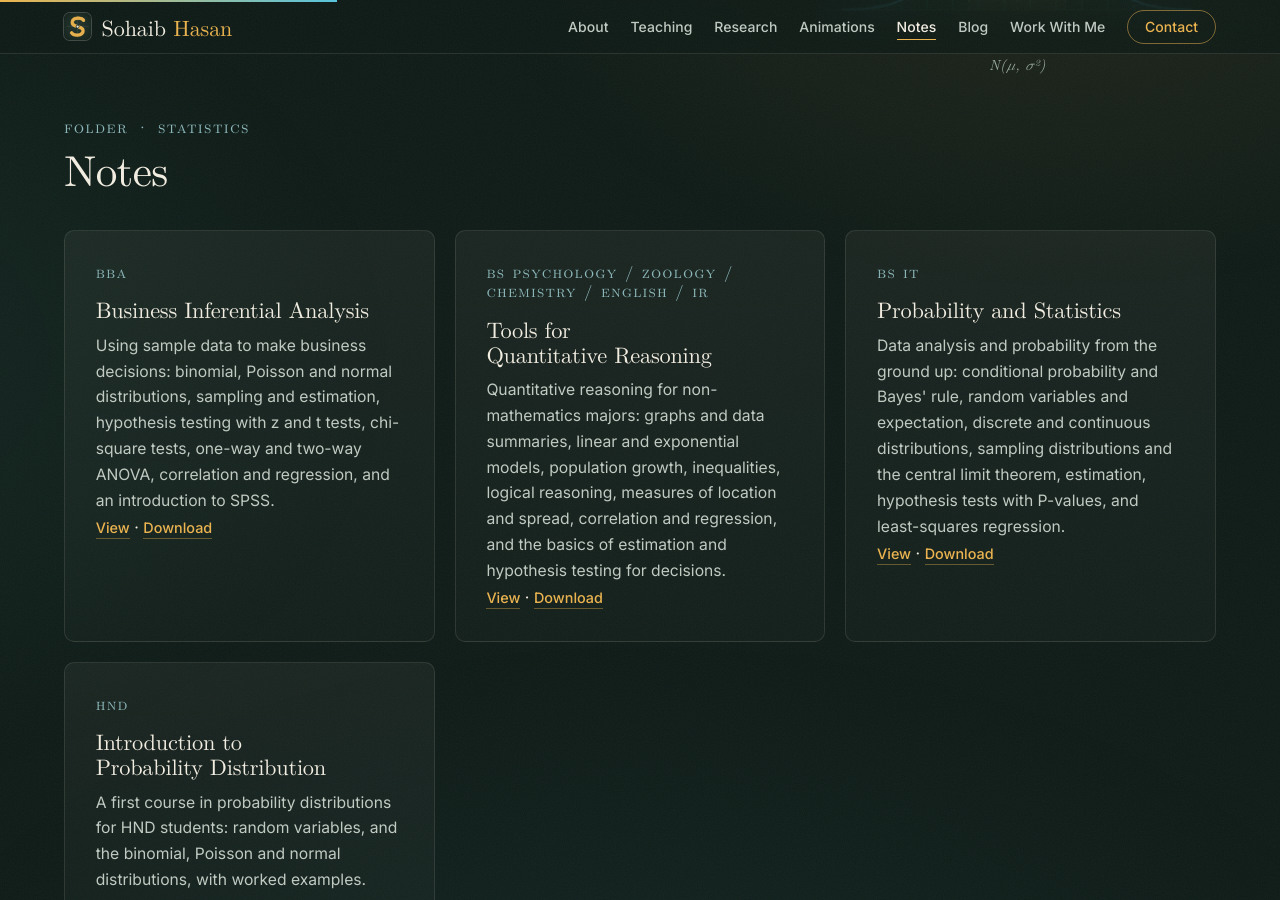
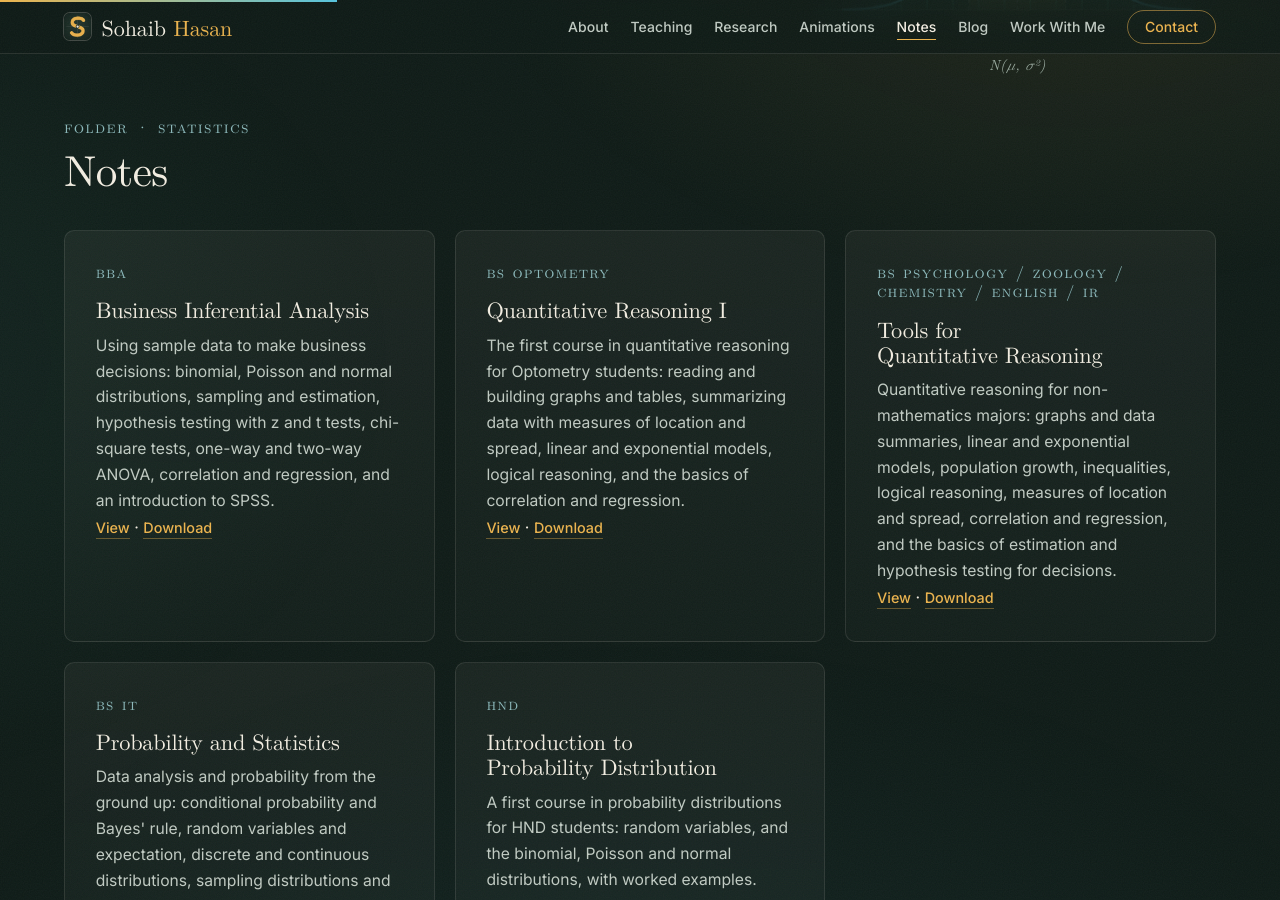
Before and after one commit to Sohaib-Hasan/Sohaib-Hasan.github.io, a Jekyll site: the page notes-statistics.html, which Jekyll copies as it is, in a window 1280 px wide and 900 px high, scrolled down 348 px. Built offline with Jekyll 4.4.1, drawn with Linux system fonts in a browser that asks for light colours.

Commit message:
Add files via upload

```diff
--- a/index.html
+++ b/index.html
@@ -236,7 +236,7 @@
       <div class="folder-icon"><svg viewBox="0 0 24 24" aria-hidden="true"><path d="M3 7a2 2 0 0 1 2-2h4l2 2h8a2 2 0 0 1 2 2v8a2 2 0 0 1-2 2H5a2 2 0 0 1-2-2V7z"/></svg></div>
       <h3>Statistics</h3>
       <p>Statistics and probability notes for BBA, BS and HND courses, typeset in LaTeX like the rest of the library.</p>
-      <div class="folder-meta">4 notes · Free</div>
+      <div class="folder-meta">5 notes · Free</div>
     </a>
 
     <a class="folder-card featured" href="notes-stanford-pai.html">
--- a/notes-statistics.html
+++ b/notes-statistics.html
@@ -100,6 +100,12 @@
       <a class="proj-link" href="viewer.html?file=notes/statistics/business-inferential-analysis.pdf&amp;title=Business%20Inferential%20Analysis" target="_blank" rel="noopener">View</a> · <a class="proj-link" href="notes/statistics/business-inferential-analysis.pdf" download>Download</a>
     </div>
     <div class="card">
+      <span class="card-tag">BS OPTOMETRY</span>
+      <h3>Quantitative Reasoning I</h3>
+      <p>The first course in quantitative reasoning for Optometry students: reading and building graphs and tables, summarizing data with measures of location and spread, linear and exponential models, logical reasoning, and the basics of correlation and regression.</p>
+      <a class="proj-link" href="viewer.html?file=notes/statistics/quantitative-reasoning-1.pdf&amp;title=Quantitative%20Reasoning%20I" target="_blank" rel="noopener">View</a> · <a class="proj-link" href="notes/statistics/quantitative-reasoning-1.pdf" download>Download</a>
+    </div>
+    <div class="card">
       <span class="card-tag">BS PSYCHOLOGY / ZOOLOGY / CHEMISTRY / ENGLISH / IR</span>
       <h3>Tools for Quantitative Reasoning</h3>
       <p>Quantitative reasoning for non-mathematics majors: graphs and data summaries, linear and exponential models, population growth, inequalities, logical reasoning, measures of location and spread, correlation and regression, and the basics of estimation and hypothesis testing for decisions.</p>
--- a/notes.html
+++ b/notes.html
@@ -113,7 +113,7 @@
       <div class="folder-icon"><svg viewBox="0 0 24 24" aria-hidden="true"><path d="M3 7a2 2 0 0 1 2-2h4l2 2h8a2 2 0 0 1 2 2v8a2 2 0 0 1-2 2H5a2 2 0 0 1-2-2V7z"/></svg></div>
       <h3>Statistics</h3>
       <p>Statistics and probability notes for BBA, BS and HND courses, typeset in LaTeX like the rest of the library.</p>
-      <div class="folder-meta">4 notes · Free</div>
+      <div class="folder-meta">5 notes · Free</div>
     </a>
 
     <a class="folder-card featured" href="notes-stanford-pai.html">
```
Also changed, not shown: README.md.
